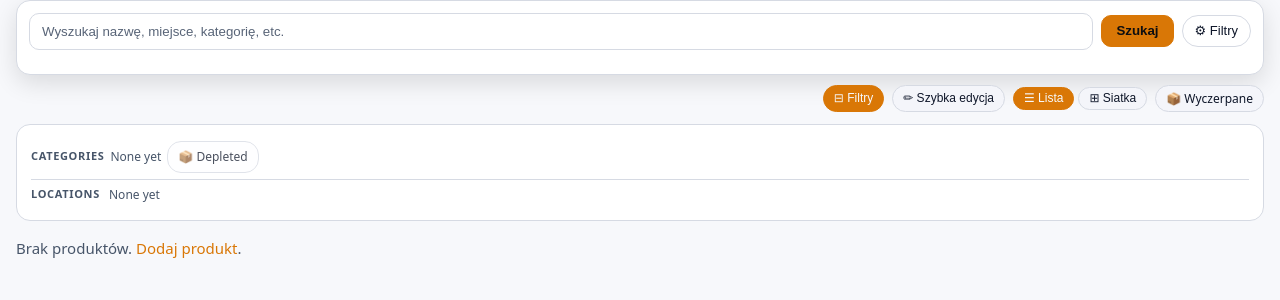
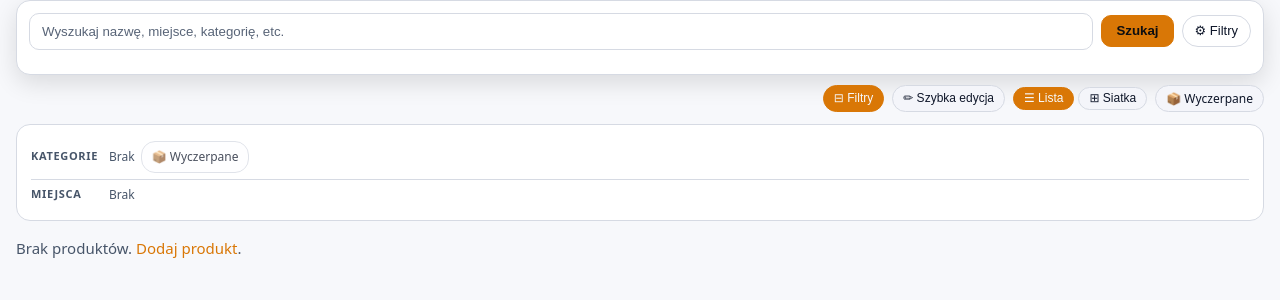
Before and after one commit to Dzwonel/Spizarnia, a FastAPI app: page / in a window 1280 px wide. Shown: the part 219-519 px from the top of the page. Run offline with FastAPI, Linux system fonts and the light colour scheme; parts of the project's set-up code (start-up, migrations or seed data) failed here and were passed over; some libraries are stand-ins or nearby versions.

Commit message:
Update _results_partial.html

```diff
--- a/app/templates/_results_partial.html
+++ b/app/templates/_results_partial.html
@@ -1,7 +1,7 @@
 {# ─── Quick filter chips ─── #}
 <div class="quick-filters" id="quick-filters-wrap">
   <div class="chip-row">
-    <span class="chip-label">Categories</span>
+    <span class="chip-label">Kategorie</span>
     {% for c in categories %}
       {% set is_active = category == c %}
       <a class="chip {% if is_active %}chip-active{% endif %}"
@@ -9,12 +9,12 @@
         {{ c }} <span class="chip-count">{{ cat_counts.get(c, 0) }}</span>
       </a>
     {% else %}
-      <span class="muted" style="font-size:12px;">None yet</span>
+      <span class="muted" style="font-size:12px;">Brak</span>
     {% endfor %}
-    <a class="chip" href="{{ url_for('depleted_items') }}" style="opacity:0.75;">📦 Depleted</a>
+    <a class="chip" href="{{ url_for('depleted_items') }}" style="opacity:0.75;">📦 Wyczerpane</a>
   </div>
   <div class="chip-row">
-    <span class="chip-label">Locations</span>
+    <span class="chip-label">Miejsca</span>
     {% for l in locations %}
       {% set is_active = location == l %}
       <a class="chip {% if is_active %}chip-active{% endif %}"
@@ -22,7 +22,7 @@
         {{ l }} <span class="chip-count">{{ loc_counts.get(l, 0) }}</span>
       </a>
     {% else %}
-      <span class="muted" style="font-size:12px;">None yet</span>
+      <span class="muted" style="font-size:12px;">Brak</span>
     {% endfor %}
   </div>
 </div>
```
